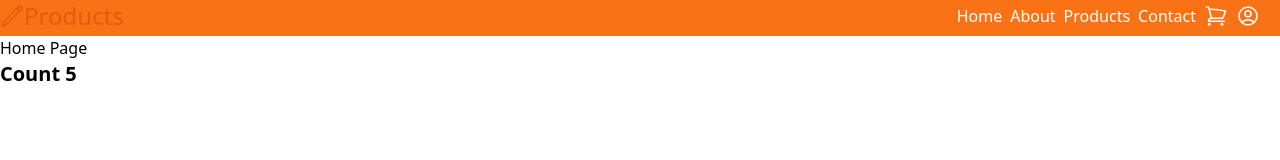
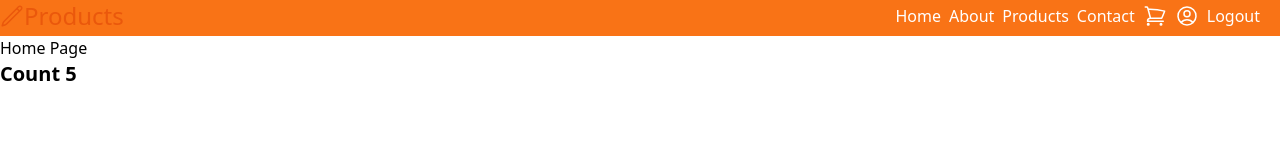
Before and after one commit to mujeeb517/cgc-react-b1, a React (Vite) app: page / in a window 1280 px wide. Shown: the top 160 px of the page. Built offline with nearby package versions, Linux system fonts and the light colour scheme.

Commit message:
logout button

```diff
--- a/src/Header.jsx
+++ b/src/Header.jsx
@@ -29,6 +29,9 @@ function Header() {
                         </svg>
                     </Link>
                 </li>
+                <li>
+                    <button className="m-1">Logout</button>
+                </li>
             </ul>
         </nav >
     </header >);
```
